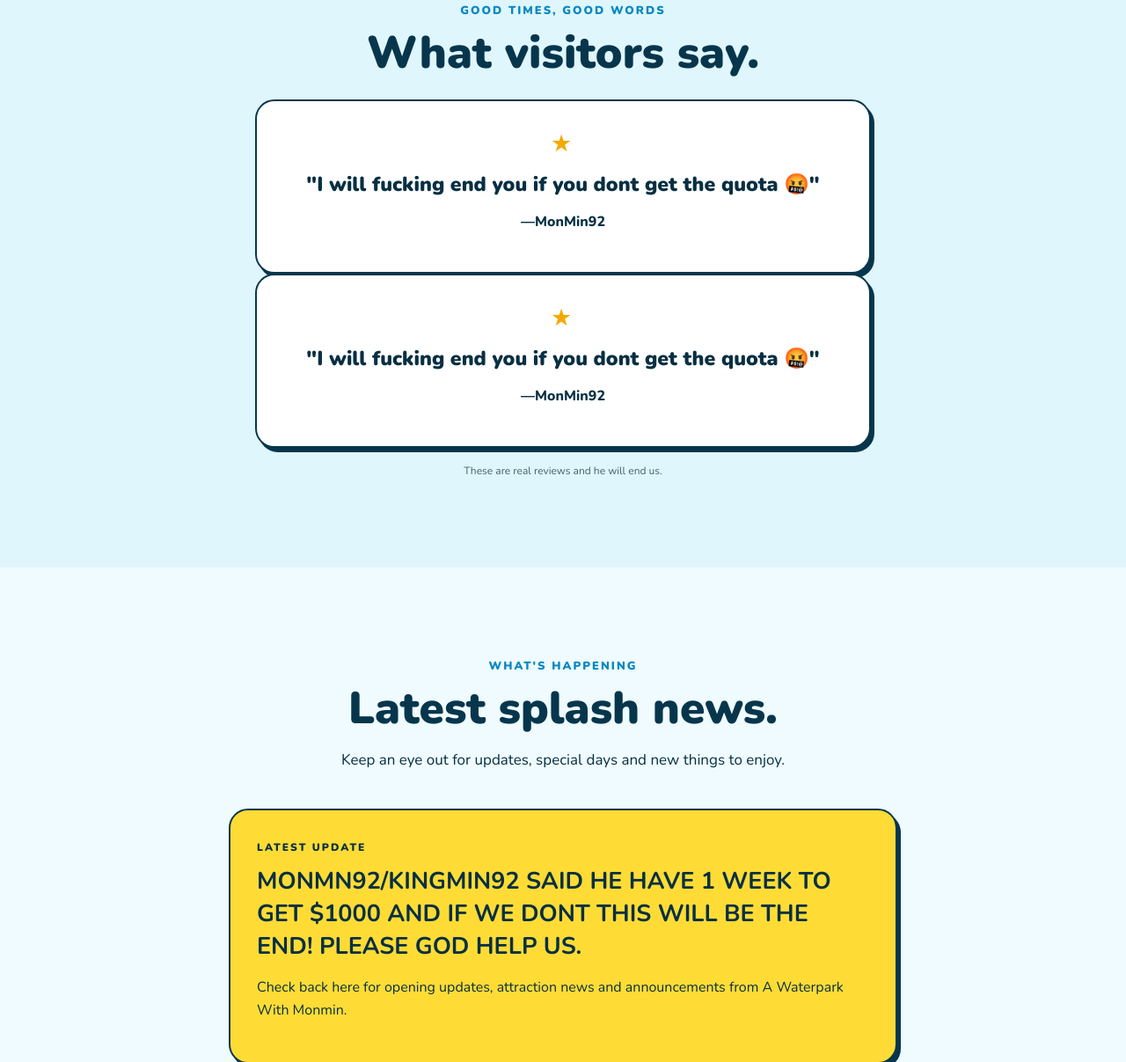
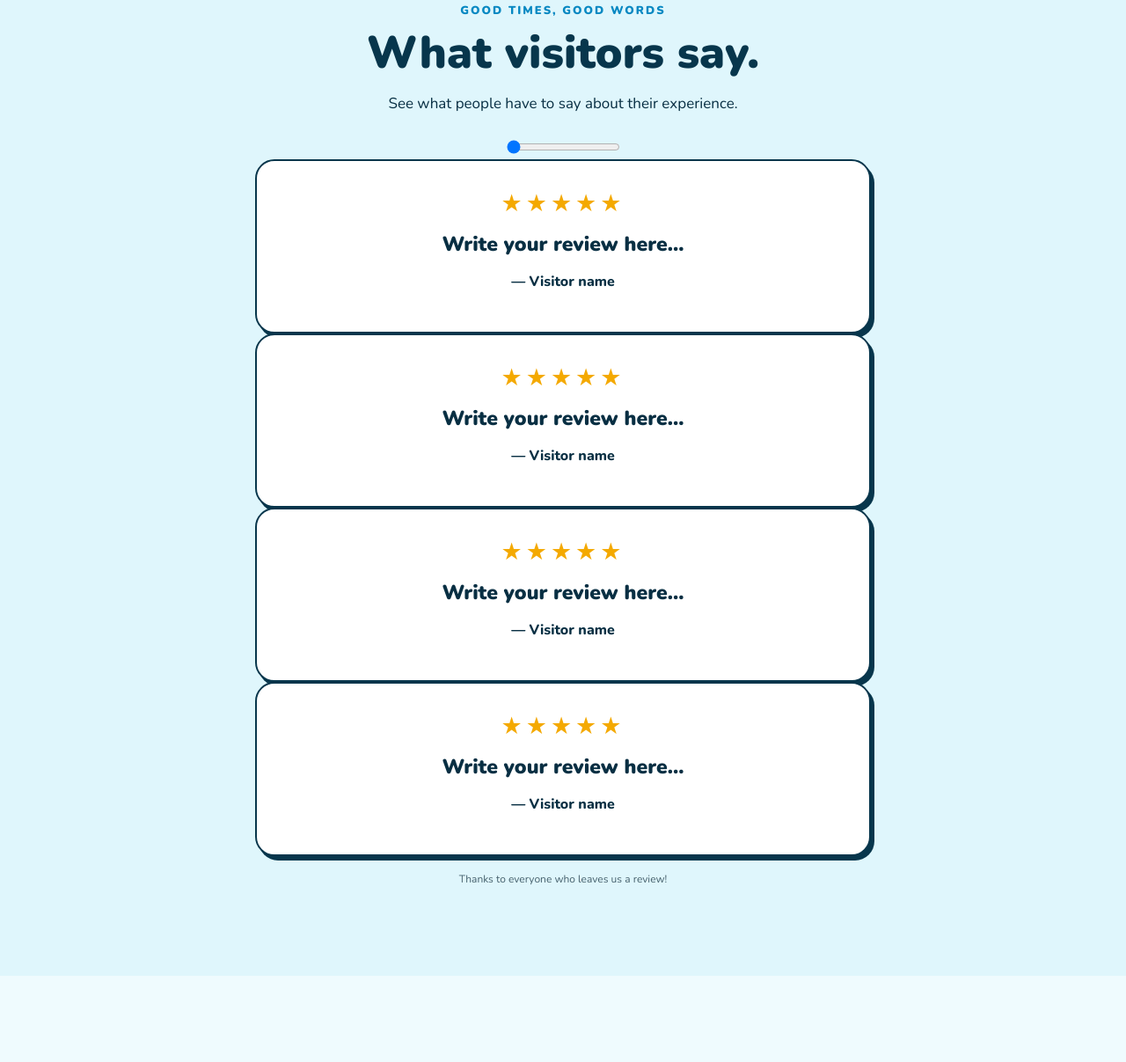
Before and after one commit to yourlocaluncyourlocalunc-dot/A-Waterpark-With-Monmin, a plain HTML site: page index.html in a window 1280 px wide. Shown: the part 1651-2858 px from the top of the page at 88% size. Drawn offline with nearby package versions, Linux system fonts and the light colour scheme.

Commit message:
Update index.html

```diff
--- a/index.html
+++ b/index.html
@@ -1,3 +1,4 @@
+
 <!doctype html>
 <html lang="en">
 <head>
@@ -12,7 +13,9 @@
 <body>
   <header class="site-header">
     <div class="nav-wrap">
-      <a class="brand" href="#home" aria-label="A Waterpark With Monmin home"><img src="assets/logo.png" alt="A Waterpark With Monmin logo"></a>
+      <a class="brand" href="#home" aria-label="A Waterpark With Monmin home">
+        <img src="assets/logo.png" alt="A Waterpark With Monmin logo">
+      </a>
       <button class="menu-toggle" aria-label="Open navigation" aria-expanded="false">☰</button>
       <nav class="main-nav" aria-label="Main navigation">
         <a class="nav-link active" href="#home">Home</a>
@@ -27,7 +30,11 @@
     <section class="hero" id="home">
       <div class="hero-inner">
         <div class="hero-copy">
-          <h1><span>AMAZING.</span><span>CLEAN.</span><span class="blue-word">BLUE.</span></h1>
+          <h1>
+            <span>AMAZING.</span>
+            <span>CLEAN.</span>
+            <span class="blue-word">BLUE.</span>
+          </h1>
           <p>Bright Blue Pools are on arise, King MonMin is gonna kick us out if we dont get the ammount of quota.. please by tickets</p>
           <div class="hero-actions">
             <a class="button" href="#attractions">Explore attractions <span aria-hidden="true">⟶</span></a>
@@ -53,29 +60,77 @@
         <p>From chilled-out pool time to big splash moments, there's something for everyone.</p>
       </div>
       <div class="feature-grid">
-        <article class="feature-card"><div class="feature-art slide-art">〰</div><h3>Water slides</h3><p>Twists, turns and splashdown fun. Get ready for another go.</p></article>
-        <article class="feature-card"><div class="feature-art pool-art">◉</div><h3>Sparkling pools</h3><p>Take a dip, float around and enjoy a refreshing break.</p></article>
-        <article class="feature-card"><div class="feature-art family-art">☀</div><h3>Family fun</h3><p>Make memories together with a day full of good times.</p></article>
+        <article class="feature-card">
+          <div class="feature-art slide-art">〰</div>
+          <h3>Water slides</h3>
+          <p>Twists, turns and splashdown fun. Get ready for another go.</p>
+        </article>
+        <article class="feature-card">
+          <div class="feature-art pool-art">◉</div>
+          <h3>Sparkling pools</h3>
+          <p>Take a dip, float around and enjoy a refreshing break.</p>
+        </article>
+        <article class="feature-card">
+          <div class="feature-art family-art">☀</div>
+          <h3>Family fun</h3>
+          <p>Make memories together with a day full of good times.</p>
+        </article>
       </div>
     </section>
 
+    <!-- REVIEWS SECTION -->
     <section class="content-section reviews" id="reviews">
       <div class="section-heading">
         <p class="eyebrow">GOOD TIMES, GOOD WORDS</p>
         <h2>What visitors say.</h2>
+        <p>See what people have to say about their experience.</p>
       </div>
-      <div class="review-card">
-        <div class="stars" aria-label="1 out of 5 stars">★</div>
-        <blockquote>"I will fucking end you if you dont get the quota 🤬"</blockquote>
-        <p class="review-author">—MonMin92</p>
+
+      <div class="reviews-layout">
+
+        <!-- LEFT SCROLL WHEEL -->
+        <div class="review-scroll-track">
+          <input
+            type="range"
+            class="review-scroll-wheel"
+            min="0"
+            max="100"
+            value="0"
+            aria-label="Scroll through reviews"
+          >
+        </div>
+
+        <!-- REVIEW CARDS -->
+        <div class="reviews-container">
+
+          <div class="review-card">
+            <div class="stars">★★★★★</div>
+            <blockquote>Write your review here...</blockquote>
+            <p class="review-author">— Visitor name</p>
+          </div>
+
+          <div class="review-card">
+            <div class="stars">★★★★★</div>
+            <blockquote>Write your review here...</blockquote>
+            <p class="review-author">— Visitor name</p>
+          </div>
+
+          <div class="review-card">
+            <div class="stars">★★★★★</div>
+            <blockquote>Write your review here...</blockquote>
+            <p class="review-author">— Visitor name</p>
+          </div>
+
+          <div class="review-card">
+            <div class="stars">★★★★★</div>
+            <blockquote>Write your review here...</blockquote>
+            <p class="review-author">— Visitor name</p>
+          </div>
+
+        </div>
       </div>
-        </div>
-      <div class="review-card">
-        <div class="stars" aria-label="1 out of 5 stars">★</div>
-        <blockquote>"I will fucking end you if you dont get the quota 🤬"</blockquote>
-        <p class="review-author">—MonMin92</p>
-      </div>
-      <p class="small-note">These are real reviews and he will end us.</p>
+
+      <p class="small-note">Thanks to everyone who leaves us a review!</p>
     </section>
 
     <section class="content-section news" id="news">
@@ -97,6 +152,32 @@
     <p>Good. Clean. Madness.</p>
     <p class="copyright">© <span id="year"></span> A Waterpark With MonMin92</p>
   </footer>
+
   <script src="script.js"></script>
+
+  <!-- REVIEWS SCROLL WHEEL SCRIPT -->
+  <script>
+    const reviewWheel = document.querySelector(".review-scroll-wheel");
+    const reviewContainer = document.querySelector(".reviews-container");
+
+    if (reviewWheel && reviewContainer) {
+      reviewWheel.addEventListener("input", () => {
+        const maxScroll =
+          reviewContainer.scrollHeight - reviewContainer.clientHeight;
+
+        reviewContainer.scrollTop =
+          (Number(reviewWheel.value) / 100) * maxScroll;
+      });
+
+      reviewContainer.addEventListener("scroll", () => {
+        const maxScroll =
+          reviewContainer.scrollHeight - reviewContainer.clientHeight;
+
+        reviewWheel.value = maxScroll > 0
+          ? (reviewContainer.scrollTop / maxScroll) * 100
+          : 0;
+      });
+    }
+  </script>
 </body>
 </html>
```
